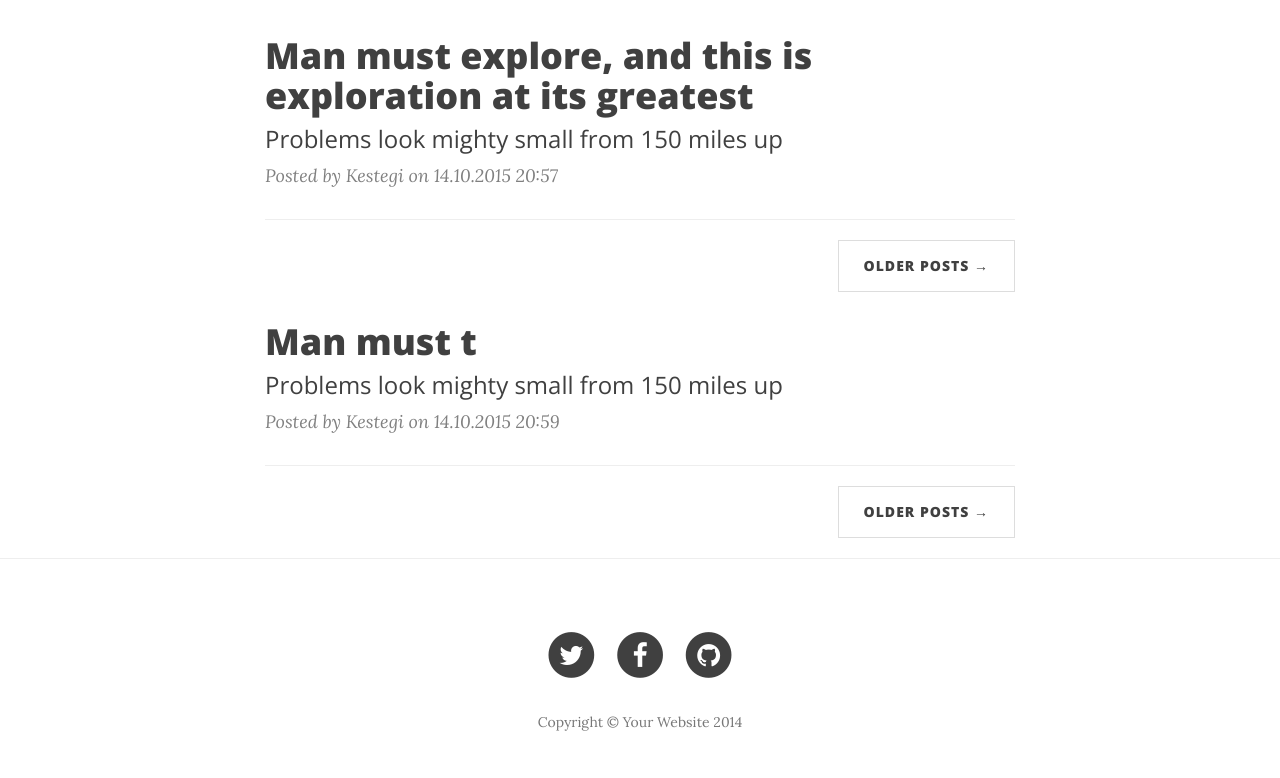
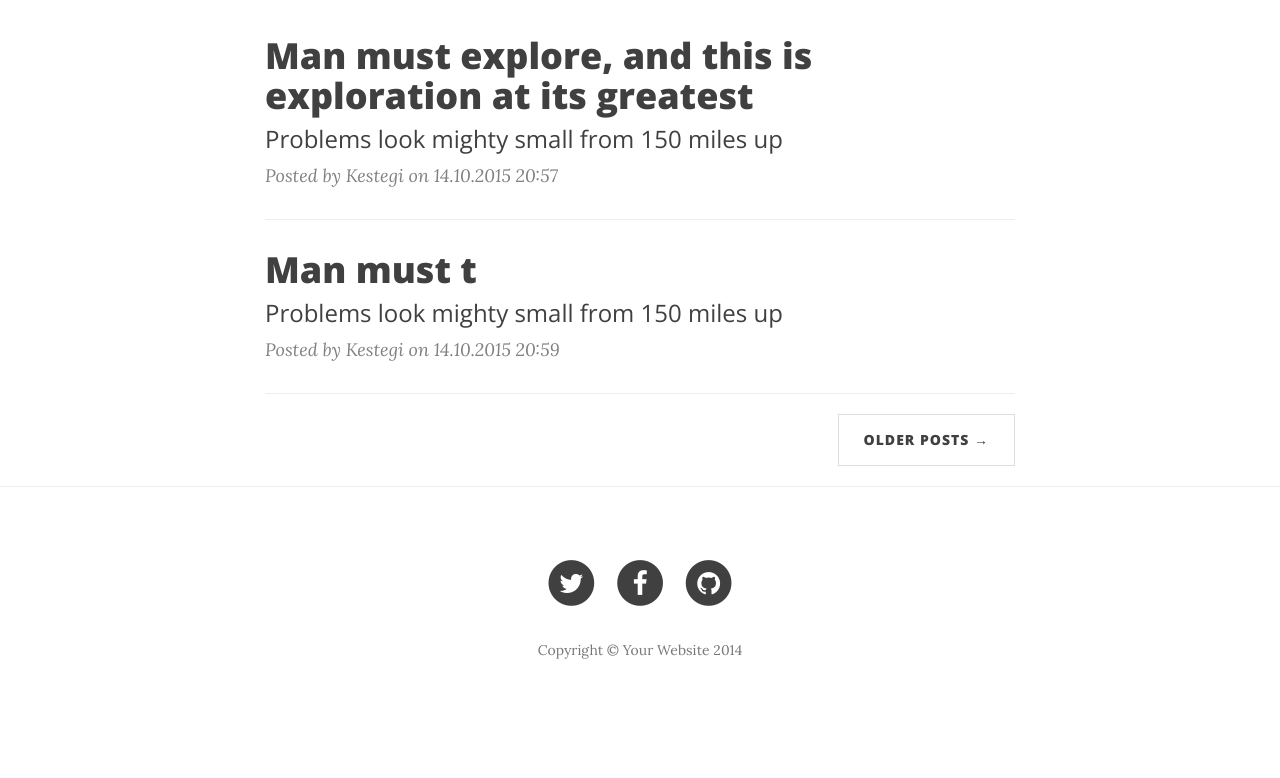
Before and after one commit to vtanel/ProjectPseudo, a PHP site: page / in a window 1280 px wide. Shown: the part 492-1270 px from the top of the page. After the commit the page ends 1151 px from the top, so only its background shows below. Run offline with PHP 8.4, Linux system fonts and the light colour scheme; data comes from the database, SQL or seed files in the repository; some libraries are stand-ins or nearby versions.

Commit message:
index postituste kohas vea parandus [Delivers #103980780]

```diff
--- a/index.php
+++ b/index.php
@@ -1,6 +1,4 @@
 <?php
-
-
 //data
 $host='127.0.0.1';
 $user='root';
@@ -23,17 +21,7 @@ $q = mysqli_query($db, "
 while ($row = mysqli_fetch_assoc($q)) {
 $posts[] = $row;
 }
-
-
-
-
-
 ?>
-
-
-
-
-
 <!DOCTYPE html>
 <html lang="en">
 
@@ -123,9 +111,11 @@ $posts[] = $row;
 
     <!-- Main Content -->
     <div class="container">
-        <?foreach ($posts as $post):?>
+
         <div class="row">
             <div class="col-lg-8 col-lg-offset-2 col-md-10 col-md-offset-1">
+
+            <?foreach ($posts as $post):?>
 
                 <div class="post-preview">
                     <a href="post.html">
@@ -140,6 +130,8 @@ $posts[] = $row;
                 </div>
                     <hr>
 
+            <?endforeach?>
+
                 <!-- Pager -->
                 <ul class="pager">
                     <li class="next">
@@ -148,7 +140,6 @@ $posts[] = $row;
                 </ul>
             </div>
         </div>
-        <?endforeach?>
     </div>
 
     <hr>
```
Lines whose indentation alone changed are shown as unchanged.
